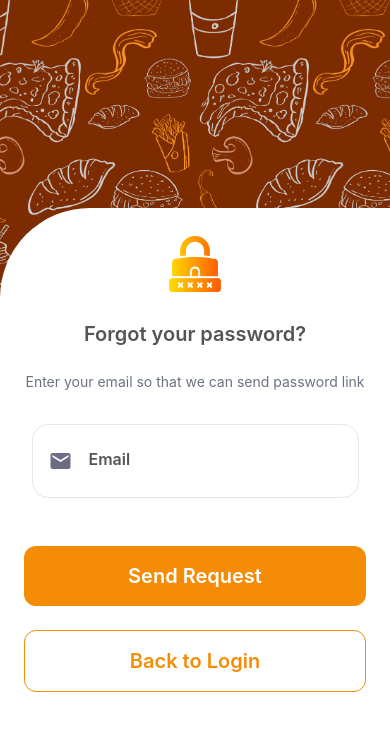
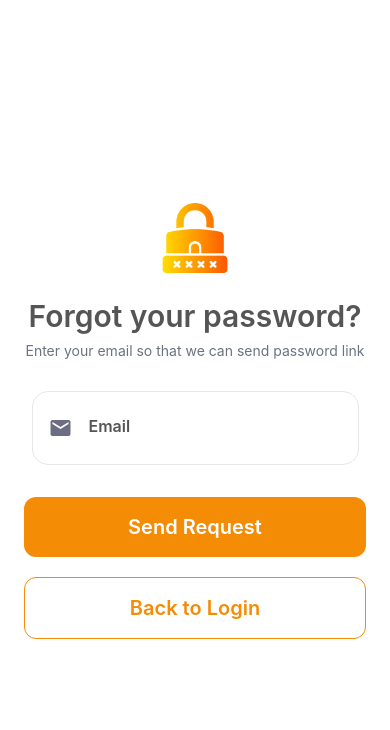
Before and after one commit to tamB2203579/Food-Order-App, a React Native app: screen /ForgotPassword in a window 390 px wide. Shown: the top 730 px of the page. Built offline with nearby package versions, Linux system fonts and the light colour scheme.

Commit message:
redesign reset password

```diff
--- a/screens/ForgotPasswordScreen.js
+++ b/screens/ForgotPasswordScreen.js
@@ -25,24 +25,15 @@ const ForgotPasswordScreen = ({navigation}) => {
 
   return (
     <TouchableWithoutFeedback onPress={Keyboard.dismiss}>
-      <View className="flex-1 justify-start items-center">
-        <Image
-          source={require("../assets/bg.png")}
-          resizeMode="cover"
-          className="h-96"
-          style={{ width: screenWidth }} />
-
-
-        {/* Main View */}
-        <View className="w-full h-full bg-white rounded-tl-[90px] -mt-44 flex items-center justify-start py-6 px-6 space-y-6">
+        <View className="bg-white items-center justify-center flex-1 p-6">
           <Image
             source={require("../assets/password.png")}
-            className="h-16 w-16"
+            className="h-20 w-20 mb-5"
             resizeMode="contain"
           />
 
-          <Text className="text-primaryText text-xl font-semibold" style={{ marginBottom: -18 }}>Forgot your password?</Text>
-          <Text className="text-gray-500 text-sm mb-2">Enter your email so that we can send password link</Text>
+          <Text className="text-primaryText text-3xl font-semibold mb-2">Forgot your password?</Text>
+          <Text className="text-gray-500 text-md mb-6">Enter your email so that we can send password link</Text>
 
 
           <View className="w-full flex items-center justify-center">
@@ -56,16 +47,15 @@ const ForgotPasswordScreen = ({navigation}) => {
             />
 
             {/* Send Request */}
-            <TouchableOpacity onPress={handleForgotPassword} className="w-full px-4 py-2 rounded-xl my-3 flex items-center justify-center bg-primary mt-10">
+            <TouchableOpacity onPress={handleForgotPassword} className="w-full px-4 py-2 rounded-xl my-3 flex items-center justify-center bg-primary mt-6">
               <Text className="py-2 text-white text-xl font-semibold">Send Request</Text>
             </TouchableOpacity>
 
-            <TouchableOpacity onPress={() => navigation.navigate('Login')} className="w-full px-4 py-2 rounded-xl my-3 flex items-center justify-center bg-white border border-primary">
+            <TouchableOpacity onPress={() => navigation.navigate('Login')} className="w-full px-4 py-2 rounded-xl my-2 flex items-center justify-center bg-white border border-primary">
               <Text className="py-2 text-primary text-xl font-semibold">Back to Login</Text>
             </TouchableOpacity>
           </View>
         </View>
-      </View>
     </TouchableWithoutFeedback >
   )
 }
```
